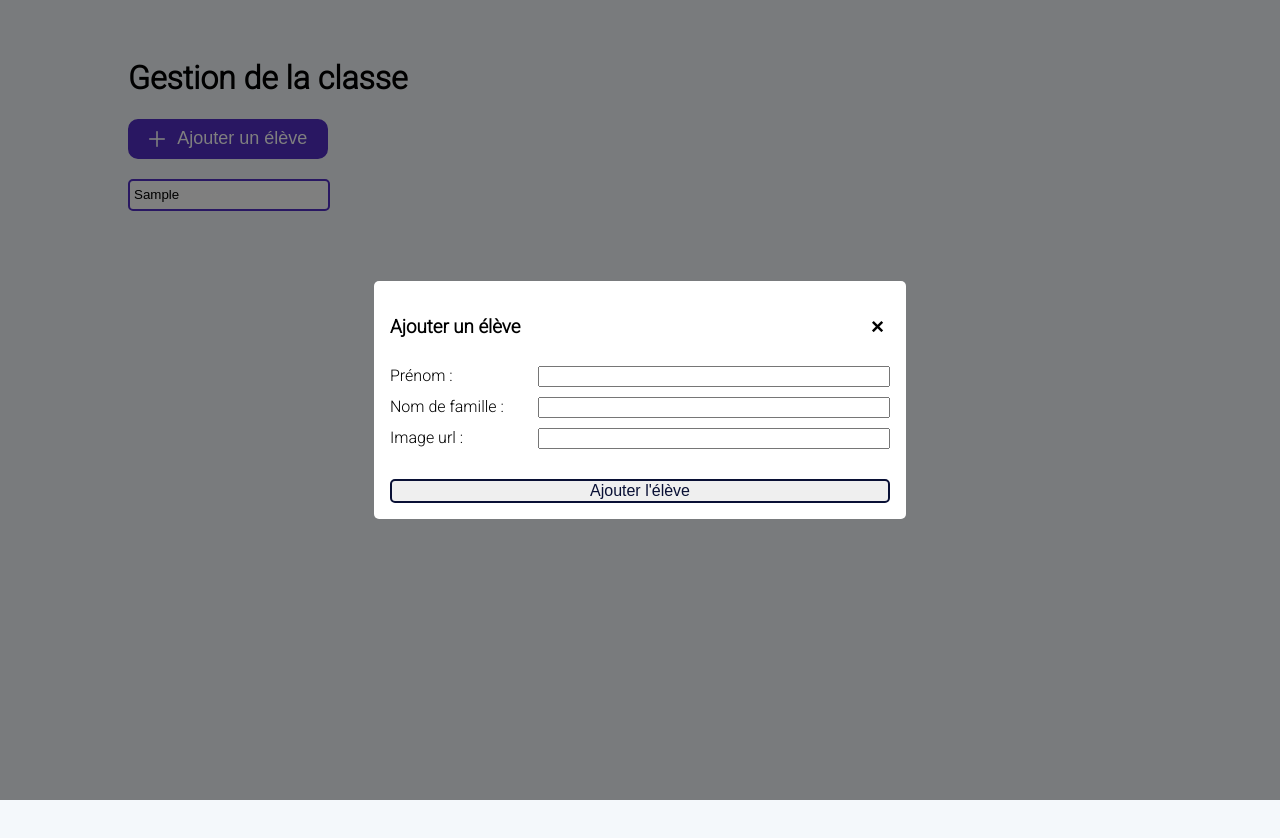
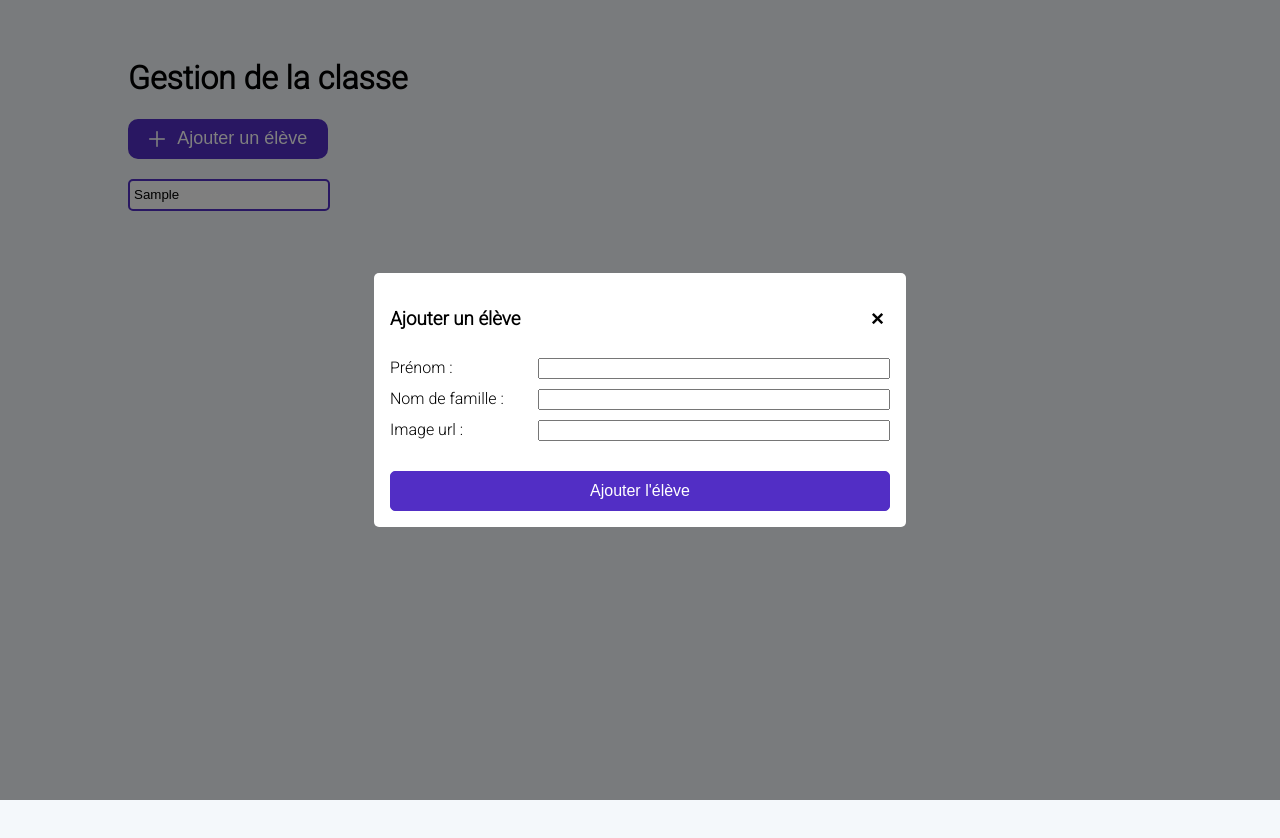
Before and after one commit to Julienblc/gestionClasse, a Next.js app: page / in a window 1280 px wide. Both pictures are taken after typing "Sample" into the empty fields and a click on the button "Ajouter un élève". Shown: the top 838 px of the page. Built offline with nearby package versions, Linux system fonts and the light colour scheme.

Commit message:
improve button ui

```diff
--- a/styles/global.scss
+++ b/styles/global.scss
@@ -57,7 +57,7 @@ html {
     transition: box-shadow 0.3s;
     width: 150px;
     background-color: white;
-    border: 1px solid $dark-blue;
+    border: 1px solid rgba(9, 16, 53, 0.2);
     border-radius: 15px;
     margin: 20px 50px;
     padding: 20px;
@@ -180,11 +180,13 @@ html {
     }
 
     #form-submit-button {
-      border: 2px solid $dark-blue;
+      border: 1px solid $purple;
+      background-color: $purple;
       border-radius: 5px;
-      color: $dark-blue;
+      color: white;
       font-size: medium;
       margin-top: 20px;
+      height: 40px;
       cursor: pointer;
     }
   }
@@ -203,9 +205,18 @@ html {
       &-yes {
         border: 2px solid $red;
         color: $red;
+        &:hover {
+          background-color: $red;
+          color: white;
+        }
       }
       &-no {
-        border: 2px solid $dark-blue;
+        border: 2px solid $purple;
+        color: $purple;
+        &:hover {
+          background-color: $purple;
+          color: white;
+        }
       }
     }
   }
```
